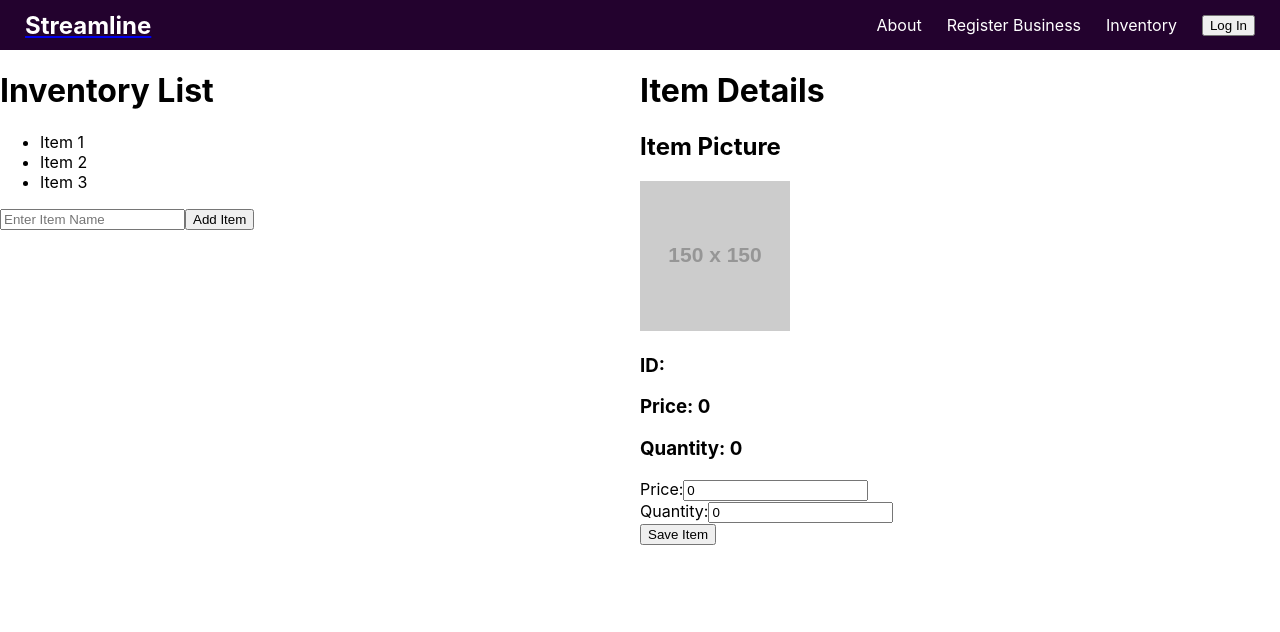
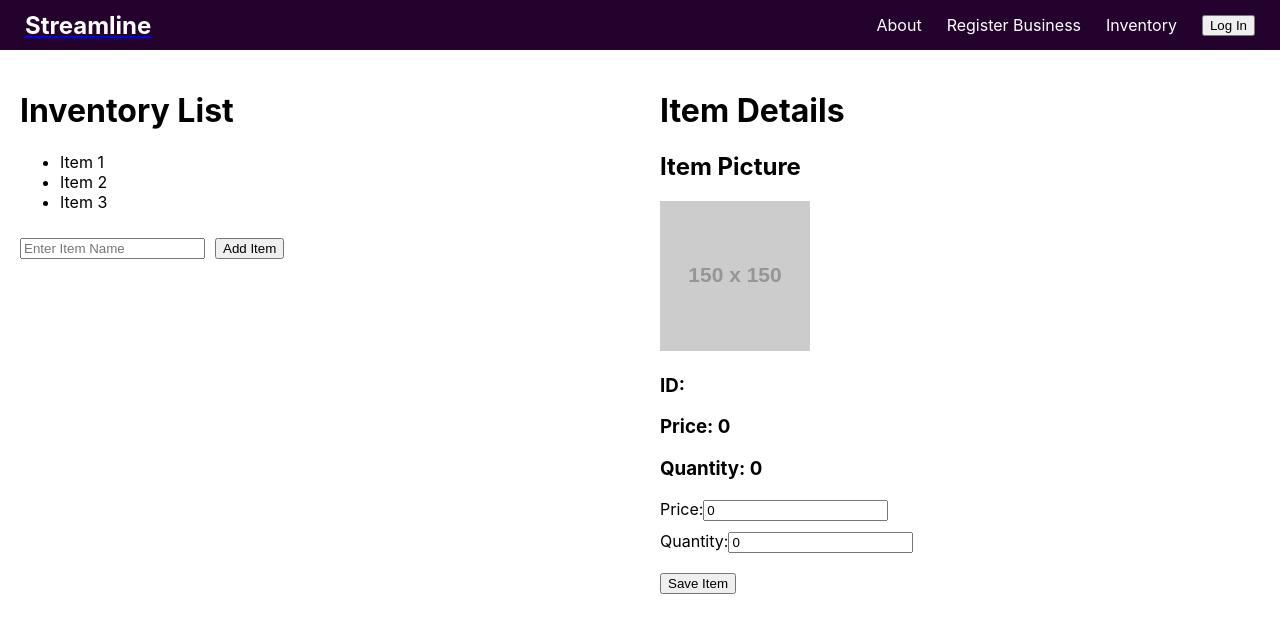
Before and after one commit to jimventory/Frontend, a React (Create React App) app: page /inventory in a window 1280 px wide. Shown: the top 632 px of the page. Built offline with nearby package versions, Linux system fonts and the light colour scheme.

Commit message:
Added a css page for the inventory

```diff
--- a/src/pages/Inventory.tsx
+++ b/src/pages/Inventory.tsx
@@ -1,5 +1,5 @@
-import React, { useState, ChangeEvent    } from 'react';
-
+import React, { useState } from 'react';
+import '../stylesheets/Inventory.css';
 
 export default function InventoryManagement() {
   const [items, setItems] = useState<string[]>(['Item 1', 'Item 2', 'Item 3']); // Hardcoded test values
@@ -27,15 +27,14 @@ export default function InventoryManagement() {
   };
 
   const handleSaveItem = () => {
-    // Check if an item is selected
     if (selectedItem) {
       // back end integration to go here to save item
     }
   };
 
   return (
-    <div style={{ display: 'flex' }}>
-      <div style={{ width: '50%' }}>
+    <div className='inventory-container'>
+      <div className='inventory-list'>
         <h1>Inventory List</h1>
         <ul>
           {items.map((item, index) => (
@@ -50,11 +49,12 @@ export default function InventoryManagement() {
             value={itemName}
             onChange={handleInputChange}
             placeholder="Enter Item Name"
+            className='input-item-name'
           />
-          <button onClick={handleAddItem}>Add Item</button>
+          <button onClick={handleAddItem} className='btn-add-item'>Add Item</button>
         </div>
       </div>
-      <div style={{ width: '50%' }}>
+      <div className='item-details'>
         <h1>Item Details</h1>
         {selectedItem && <p>Selected Item: {selectedItem}</p>}
         <div>
@@ -73,6 +73,7 @@ export default function InventoryManagement() {
               type="number"
               value={itemPrice}
               onChange={(e) => setItemPrice(parseFloat(e.target.value))}
+              className='input-item-price'
             />
           </label>
         </div>
@@ -83,11 +84,12 @@ export default function InventoryManagement() {
               type="number"
               value={itemQuantity}
               onChange={(e) => setItemQuantity(parseInt(e.target.value))}
+              className='input-item-quantity'
             />
           </label>
         </div>
-        <button onClick={handleSaveItem}>Save Item</button>
+        <button onClick={handleSaveItem} className='btn-save-item'>Save Item</button>
       </div>
     </div>
-  );
+    );
   }
--- /dev/null
+++ b/src/stylesheets/Inventory.css
@@ -0,0 +1,37 @@
+/* styles.css */
+
+/* Inventory Container */
+.inventory-container {
+    display: flex;
+  }
+
+  /* Inventory List */
+  .inventory-list {
+    width: 50%;
+    padding: 20px;
+    box-sizing: border-box;
+  }
+
+  .input-item-name {
+    margin-right: 10px;
+  }
+
+  .btn-add-item {
+    margin-top: 10px;
+  }
+
+  /* Item Details */
+  .item-details {
+    width: 50%;
+    padding: 20px;
+    box-sizing: border-box;
+  }
+
+  .input-item-price,
+  .input-item-quantity {
+    margin-bottom: 10px;
+  }
+
+  .btn-save-item {
+    margin-top: 10px;
+  }
```
